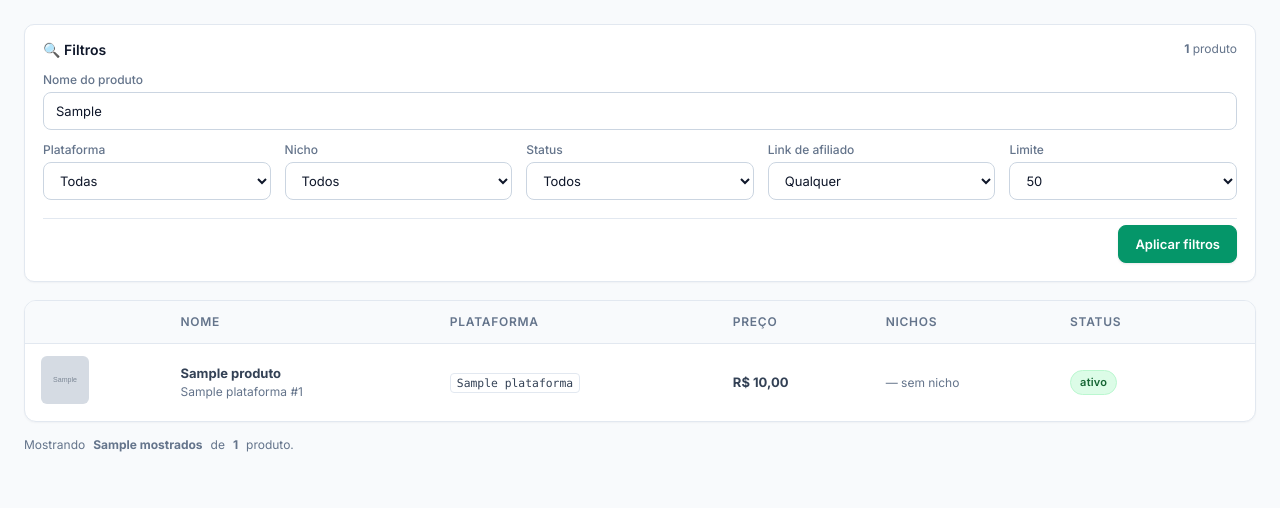
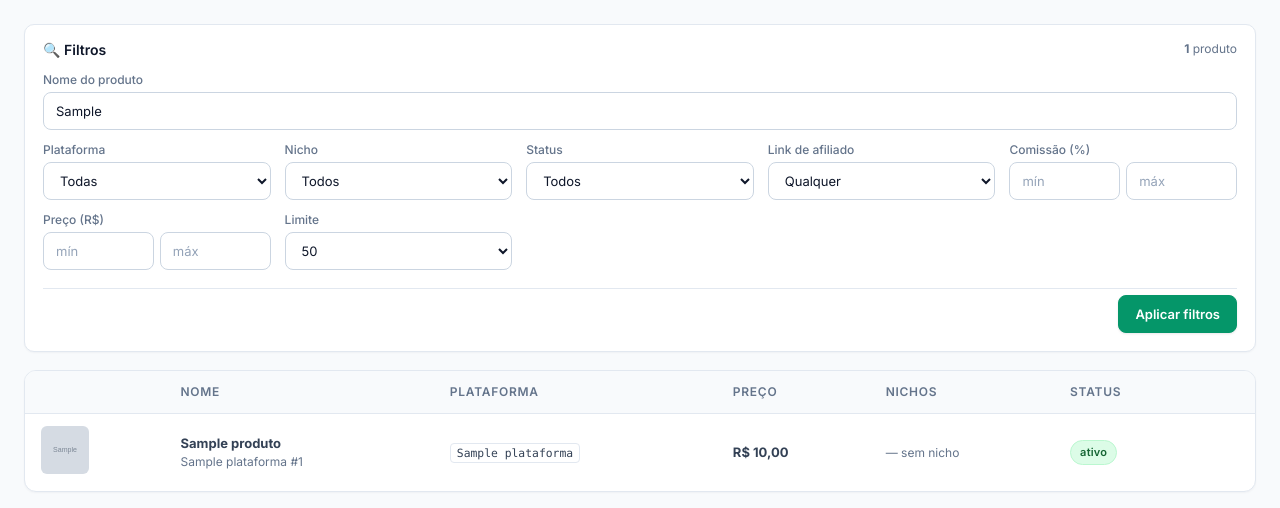
Before and after one commit to silviosvargas/achadinhosv3, a FastAPI app: template app/web/templates/produtos.html in a window 1280 px wide, after a click that opens the changed part. Shown: the part 81-589 px from the top of the page. Run offline with FastAPI, Linux system fonts and the light colour scheme; the template is opened without the code that fills it: most values are stand-ins (such as "Sample title", 1, 10 or a date in 2020); grey boxes marked "Sample" are stand-in pictures; parts of the project's set-up code (start-up, migrations or seed data) failed here and were passed over.

Commit message:
feat(/produtos): filtros por faixa de comissão (%) e faixa de preço (R$)
User pediu:
> "adicione um filtro por comissão... e outro filtro por preço"

## Backend (app/web/routes.py:lista_produtos)

4 query params novos: `comissao_min`, `comissao_max`, `preco_min`, `preco_max`.
Aceitam vírgula brasileira (parse via _query_float helper local — `"12,5"` → 12.5).
Vazio/inválido → None (ignorado).

Filtros SQL:
- comissao_min/max → `WHERE comissao IS NOT NULL AND comissao >= ... AND <= ...`
  (NULL conta como excluído quando min é definido, evita pegar produtos sem comissão)
- preco_min/max → `WHERE preco >= ... AND preco <= ...`

`filtros_ativos` agora considera os 4 novos pra mostrar "Limpar filtros".

## UI (templates/produtos.html)

2 labels novos no grid de filtros, entre "Link de afiliado" e "Limite":
- "Comissão (%)" — 2 inputs number side-by-side (mín / máx), step 0.5
- "Preço (R$)" — 2 inputs number side-by-side (mín / máx), step 0.01

## Tipo: servidor-only — Railway redeploy automático (~3min, sem bump agente)

Co-Authored-By: Claude Opus 4.7 (1M context) <noreply@anthropic.com>

```diff
--- a/app/web/routes.py
+++ b/app/web/routes.py
@@ -1166,10 +1166,32 @@ async def lista_produtos(
     afiliado: str | None = None,        # "meli" (tem meli.la) / "fallback" / "" / None
     busca: str | None = None,
     limite: str | None = None,          # default 100, max 500
+    # Filtros novos por faixa de comissão e preço
+    comissao_min: str | None = None,    # %, ex: "10"
+    comissao_max: str | None = None,
+    preco_min:    str | None = None,    # R$, ex: "50"
+    preco_max:    str | None = None,
 ):
     nicho_id_int = _query_int(nicho_id)
     bloqueado_int = _query_int(bloqueado)
     limite_int = max(10, min(500, _query_int(limite) or 100))
+
+    def _query_float(v: str | None) -> float | None:
+        """Parse float aceitando vírgula brasileira; vazio → None."""
+        if v is None:
+            return None
+        s = str(v).replace(",", ".").strip()
+        if not s:
+            return None
+        try:
+            return float(s)
+        except ValueError:
+            return None
+
+    comissao_min_f = _query_float(comissao_min)
+    comissao_max_f = _query_float(comissao_max)
+    preco_min_f    = _query_float(preco_min)
+    preco_max_f    = _query_float(preco_max)
 
     base = select(Produto).where(Produto.org_id == user.org_id)
 
@@ -1193,6 +1215,18 @@ async def lista_produtos(
             ~Produto.url_afiliado.ilike("%meli.la/%"),
         )
 
+    # Faixa de comissão (NULL conta como excluído quando min é definido)
+    if comissao_min_f is not None:
+        base = base.where(Produto.comissao.is_not(None), Produto.comissao >= comissao_min_f)
+    if comissao_max_f is not None:
+        base = base.where(Produto.comissao.is_not(None), Produto.comissao <= comissao_max_f)
+
+    # Faixa de preço
+    if preco_min_f is not None:
+        base = base.where(Produto.preco >= preco_min_f)
+    if preco_max_f is not None:
+        base = base.where(Produto.preco <= preco_max_f)
+
     # Contagem total (sem limit) pra UI mostrar "X de N"
     from sqlalchemy import func as sa_func, select as sa_select
     total_count = (await db.execute(
@@ -1228,6 +1262,8 @@ async def lista_produtos(
         nicho_id_int is not None,
         bloqueado_int is not None,
         afiliado,
+        comissao_min_f is not None, comissao_max_f is not None,
+        preco_min_f is not None,    preco_max_f is not None,
     ])
 
     return templates.TemplateResponse(
@@ -1243,6 +1279,10 @@ async def lista_produtos(
             "filtro_afiliado": afiliado or "",
             "filtro_busca": busca or "",
             "filtro_limite": limite_int,
+            "filtro_comissao_min": comissao_min_f if comissao_min_f is not None else "",
+            "filtro_comissao_max": comissao_max_f if comissao_max_f is not None else "",
+            "filtro_preco_min":    preco_min_f    if preco_min_f    is not None else "",
+            "filtro_preco_max":    preco_max_f    if preco_max_f    is not None else "",
             "filtros_ativos": filtros_ativos,
             "total_count": int(total_count or 0),
             "mostrados": len(produtos),
--- a/app/web/templates/produtos.html
+++ b/app/web/templates/produtos.html
@@ -111,6 +111,36 @@
         <option value="meli"     {% if filtro_afiliado == 'meli' %}selected{% endif %}>🔗 Tem meli.la</option>
         <option value="fallback" {% if filtro_afiliado == 'fallback' %}selected{% endif %}>⚠️ Só fallback</option>
       </select>
+    </label>
+
+    {# Comissão: faixa min..max em % #}
+    <label>
+      <span>Comissão (%)</span>
+      <div style="display:flex; gap:6px;">
+        <input type="number" name="comissao_min" step="0.5" min="0" max="100"
+               placeholder="mín"
+               value="{{ filtro_comissao_min }}"
+               style="flex:1; min-width:0;">
+        <input type="number" name="comissao_max" step="0.5" min="0" max="100"
+               placeholder="máx"
+               value="{{ filtro_comissao_max }}"
+               style="flex:1; min-width:0;">
+      </div>
+    </label>
+
+    {# Preço: faixa min..max em R$ #}
+    <label>
+      <span>Preço (R$)</span>
+      <div style="display:flex; gap:6px;">
+        <input type="number" name="preco_min" step="0.01" min="0"
+               placeholder="mín"
+               value="{{ filtro_preco_min }}"
+               style="flex:1; min-width:0;">
+        <input type="number" name="preco_max" step="0.01" min="0"
+               placeholder="máx"
+               value="{{ filtro_preco_max }}"
+               style="flex:1; min-width:0;">
+      </div>
     </label>
 
     <label>
```
